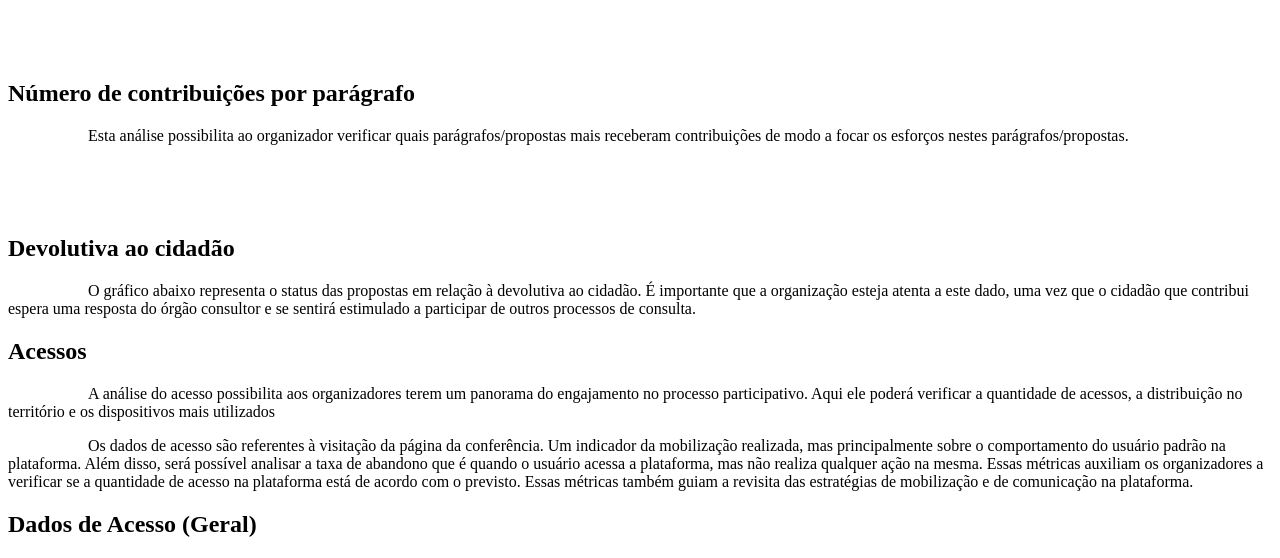
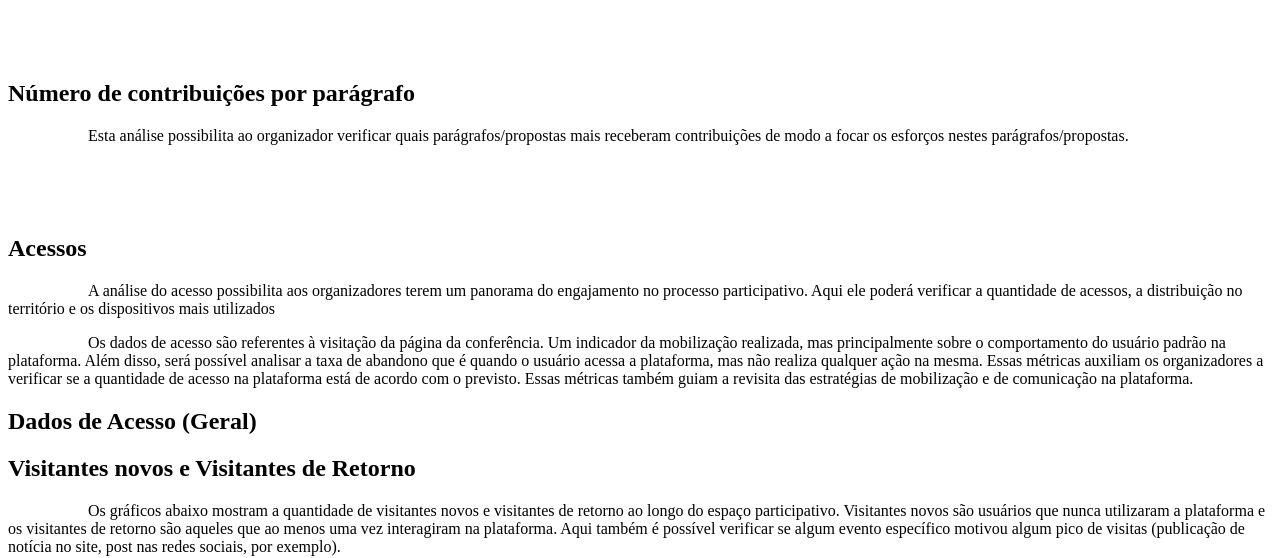
Before and after one commit to lappis-unb/airflow-dags, a Python web app: template dags/reports/templates/template_participatory_texts.html in a window 1280 px wide. Shown: the part 699-1257 px from the top of the page. Run offline with Jinja, Linux system fonts and the light colour scheme; the template is opened without the code that fills it, so the values that code supplies are empty.

Commit message:
fix(report-participatory-text): retira dados de devolutiva do template

```diff
--- a/dags/reports/templates/template_participatory_texts.html
+++ b/dags/reports/templates/template_participatory_texts.html
@@ -93,15 +93,6 @@
     {{ macros.render_participatory_texts(data.participatory_texts) }}
   </section>
 
-  <section id="proposals-section" class="pdf-page">
-    <h2>Devolutiva ao cidadão</h2>
-    <p>&emsp;&emsp;&emsp;&emsp;&emsp;O gráfico abaixo representa o status das propostas em relação à devolutiva ao cidadão. É importante que a
-      organização esteja atenta a este dado,
-      uma vez que o cidadão que contribui espera uma resposta do órgão consultor e se sentirá estimulado a participar de
-      outros processos de consulta.
-    </p>
-  </section>
-
   <section id="access-section" class="pdf-page">
     <h1 class="title-1 text-center">Acessos</h1>
     <p>&emsp;&emsp;&emsp;&emsp;&emsp;A análise do acesso possibilita aos organizadores terem um panorama do engajamento no processo participativo.
--- a/plugins/reports/participatory_texts_report.py
+++ b/plugins/reports/participatory_texts_report.py
@@ -25,9 +25,6 @@ class ParticipatoryTextsReport(Report):
     """
 
     def render_template(self, report_data):
-
-
-
 
         proposals_ids = [proposal['id'] for proposal in report_data['proposals']]
         proposals_titles = [proposal['title'] for proposal in report_data['proposals']]
@@ -69,6 +66,6 @@ class ParticipatoryTextsReport(Report):
                 "top_dispositivos_graph": {
                     "label": "Gráfico Diário",
                     "file": top_dispositivos_graph,
-                }
+                },
             }
         )
```
